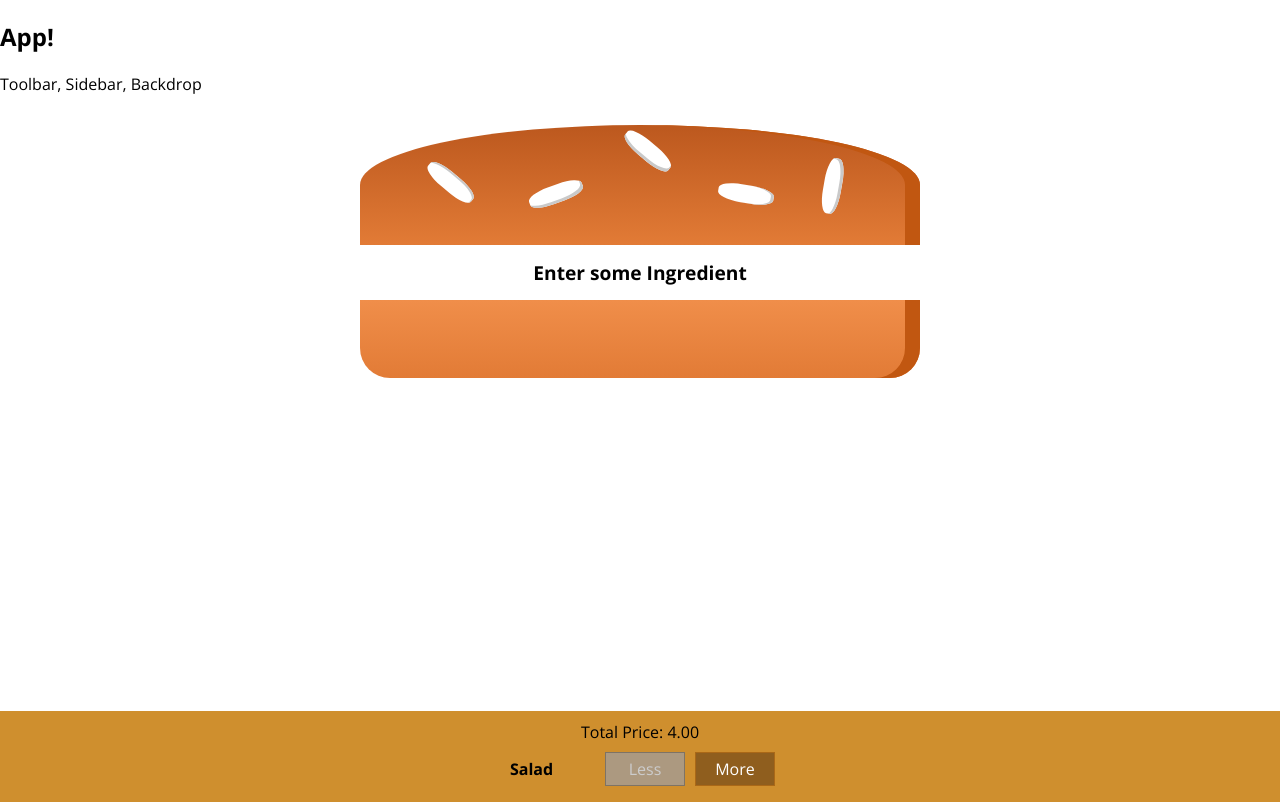
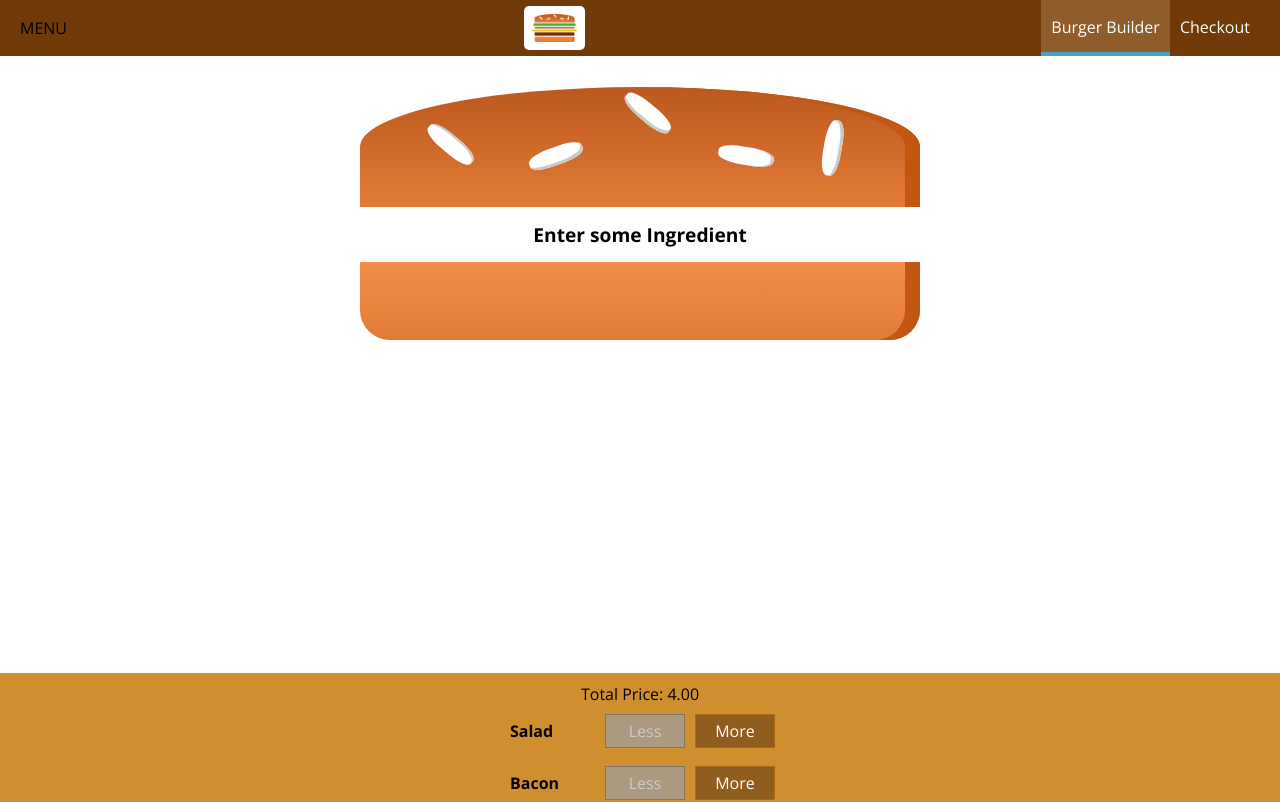
Before and after one commit to SiaExplains/burger-builder, a React app in the folder client/: page / in a window 1280 px wide. Shown: the top 802 px of the page. Built offline with nearby package versions, Linux system fonts and the light colour scheme.

Commit message:
add navigation items

```diff
--- a/client/src/components/Burger/OrderSummary/OrderSummary.js
+++ b/client/src/components/Burger/OrderSummary/OrderSummary.js
@@ -15,6 +15,10 @@
             <h3>Your Order</h3>
             <p>A Delicious burger with following ingredients:</p>
             <ul>{ingredientsSummary}</ul>
+            <hr />
+            <p>
+                <strong>{props.totalPrice.toFixed(2)}</strong>
+            </p>
             <p>Continue to Checkout?</p>
             <Button buttonType='Danger' clicked={props.purchaseCancelled}>
                 Cancel
--- a/client/src/components/Layout/Layout.js
+++ b/client/src/components/Layout/Layout.js
@@ -1,11 +1,12 @@
 import React from 'react';
 import Aux from '../../hoc/Aux';
 import classes from './Layout.module.css';
+import Toolbar from '../Navigation/Toolbar/Toolbar';
 
 const layout = props => {
     return (
         <Aux>
-            <div>Toolbar, Sidebar, Backdrop</div>
+            <Toolbar />
             <main className={classes.Content}>{props.children}</main>
         </Aux>
     );
--- /dev/null
+++ b/client/src/components/Logo/Logo.js
@@ -0,0 +1,13 @@
+import React from 'react';
+import imgLogo from '../../assets/images/burger-logo.png';
+import style from './Logo.module.css';
+
+const logo = props => {
+    return (
+        <div className={style.Logo}>
+            <img src={imgLogo} />
+        </div>
+    );
+};
+
+export default logo;
--- /dev/null
+++ b/client/src/components/Logo/Logo.module.css
@@ -0,0 +1,11 @@
+.Logo {
+    background-color: white;
+    padding: 8px;
+    height: 80%;
+    box-sizing: border-box;
+    border-radius: 5px;
+}
+
+.Logo img {
+    height: 100%;
+}
--- /dev/null
+++ b/client/src/components/Navigation/NavigationItems/NavigationItem/NavigationItem.js
@@ -0,0 +1,13 @@
+import React from 'react';
+import style from './NavigationItem.module.css';
+const navigationItem = props => {
+    return (
+        <li className={style.NavigationItem}>
+            <a href={props.link} className={props.active ? style.active : null}>
+                {props.children}
+            </a>
+        </li>
+    );
+};
+
+export default navigationItem;
--- /dev/null
+++ b/client/src/components/Navigation/NavigationItems/NavigationItem/NavigationItem.module.css
@@ -0,0 +1,45 @@
+.NavigationItem {
+    margin: 10px 0;
+    box-sizing: border-box;
+    display: block;
+    width: 100%;
+}
+
+.NavigationItem a {
+    color: #8f5c2c;
+    text-decoration: none;
+    width: 100%;
+    box-sizing: border-box;
+    display: block;
+}
+
+.NavigationItem a:hover,
+.NavigationItem a:active,
+.NavigationItem a.active {
+    color: #40a4c8;
+}
+
+@media (min-width: 500px) {
+    .NavigationItem {
+        margin: 0;
+        display: flex;
+        height: 100%;
+        width: auto;
+        align-items: center;
+    }
+
+    .NavigationItem a {
+        color: white;
+        height: 100%;
+        padding: 16px 10px;
+        border-bottom: 4px solid transparent;
+    }
+
+    .NavigationItem a:hover,
+    .NavigationItem a:active,
+    .NavigationItem a.active {
+        background-color: #8f5c2c;
+        border-bottom: 4px solid #40a4c8;
+        color: white;
+    }
+}
--- /dev/null
+++ b/client/src/components/Navigation/NavigationItems/NavigationItems.js
@@ -0,0 +1,15 @@
+import React, { PureComponent } from 'react';
+import style from './NavigationItems.module.css';
+import NavigationItem from './NavigationItem/NavigationItem';
+const navigationItems = props => {
+    return (
+        <ul className={style.NavigationItems}>
+            <NavigationItem link='/' active={true}>
+                Burger Builder
+            </NavigationItem>
+            <NavigationItem link='/'>Checkout</NavigationItem>
+        </ul>
+    );
+};
+
+export default navigationItems;
--- /dev/null
+++ b/client/src/components/Navigation/NavigationItems/NavigationItems.module.css
@@ -0,0 +1,15 @@
+.NavigationItems {
+    margin: 0;
+    padding: 0;
+    list-style: none;
+    display: flex;
+    flex-flow: column;
+    align-items: center;
+    height: 100%;
+}
+
+@media (min-width: 500px) {
+    .NavigationItems {
+        flex-flow: row;
+    }
+}
--- /dev/null
+++ b/client/src/components/Navigation/Toolbar/Toolbar.js
@@ -0,0 +1,16 @@
+import React, { Component } from 'react';
+import style from './Toolbar.module.css';
+import Logo from '../../Logo/Logo';
+import NavigationItems from '../NavigationItems/NavigationItems';
+
+const toolbar = props => {
+    return (
+        <header className={style.Toolbar}>
+            <div>MENU</div>
+            <Logo />
+            <NavigationItems />
+        </header>
+    );
+};
+
+export default toolbar;
--- /dev/null
+++ b/client/src/components/Navigation/Toolbar/Toolbar.module.css
@@ -0,0 +1,28 @@
+.Toolbar {
+    height: 56px;
+    width: 100%;
+    position: fixed;
+    top: 0;
+    left: 0;
+    background-color: #703b09;
+    display: flex;
+    justify-content: space-between;
+    align-items: center;
+    padding: 0 20px;
+    box-sizing: border-box;
+    z-index: 90;
+}
+
+.Toolbar nav {
+    height: 100%;
+}
+
+.Logo {
+    height: 80%;
+}
+
+@media (max-width: 499px) {
+    .DesktopOnly {
+        display: none;
+    }
+}
--- a/client/src/containers/BurgerBuilder/BurgerBuilder.js
+++ b/client/src/containers/BurgerBuilder/BurgerBuilder.js
@@ -104,6 +104,7 @@
                     <OrderSummary
                         cancelOrder={this.closeBackdrop}
                         ingredients={this.state.ingredients}
+                        totalPrice={this.state.totalPrice}
                         purchaseCancelled={this.purchaseCancelHandler}
                         purshaceContinued={this.purchaseContinueHandler}
                     />
```
Also changed, not shown: client/src/assets/images/burger-logo.png (added).
